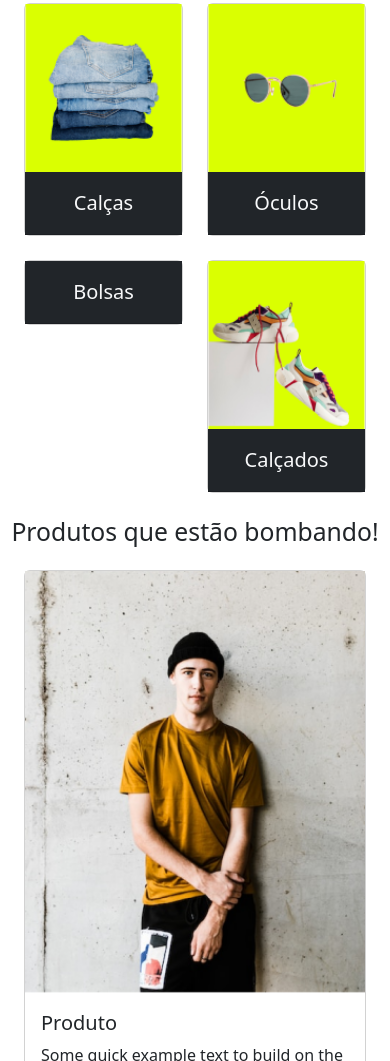
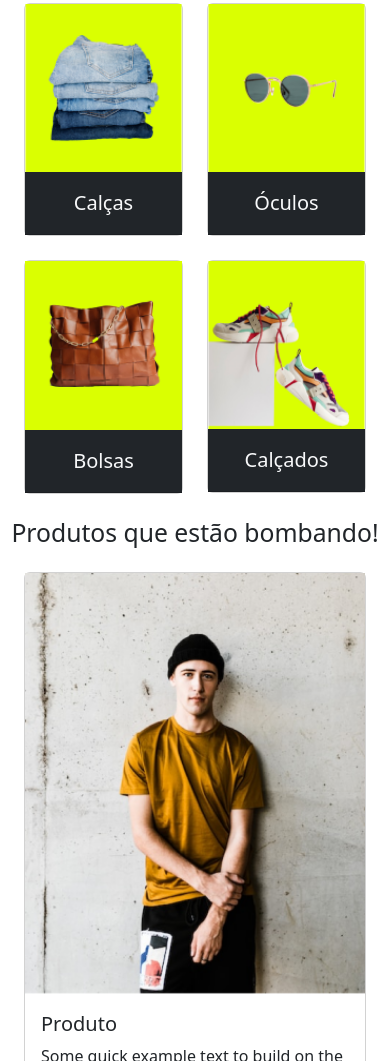
Before and after one commit to feliven/bootstrap5-crie-uma-landing-page-responsiva, a plain HTML site: page index.html in a window 390 px wide. Shown: the part 823-1884 px from the top of the page. Drawn offline with Linux system fonts and the light colour scheme.

Commit message:
corrigido bug em imagem da categoria Bolsas

```diff
--- a/index.html
+++ b/index.html
@@ -186,10 +186,10 @@
         </div>
         <div class="col-6 col-md-4 col-xxl-2">
           <div class="card">
-            <img class="img-fluid d-block d-md-none" src="./assets/Mobile/categorias/categoria-bolsa.png" alt="" />
+            <img class="img-fluid d-block d-md-none" src="./assets/Mobile/categorias/categoria-bolsas.png" alt="" />
             <img
               class="img-fluid d-none d-md-block d-xl-none"
-              src="./assets/Tablet/categorias/categoria-bolsa.png"
+              src="./assets/Tablet/categorias/categoria-bolsas.png"
               alt=""
             />
             <img class="img-fluid d-none d-xl-block" src="./assets/Desktop/categorias/categoria-bolsa.png" alt="" />
```
